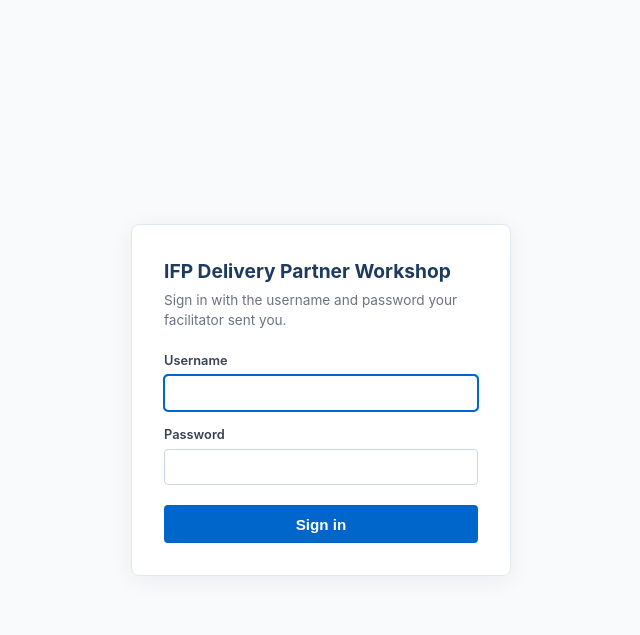
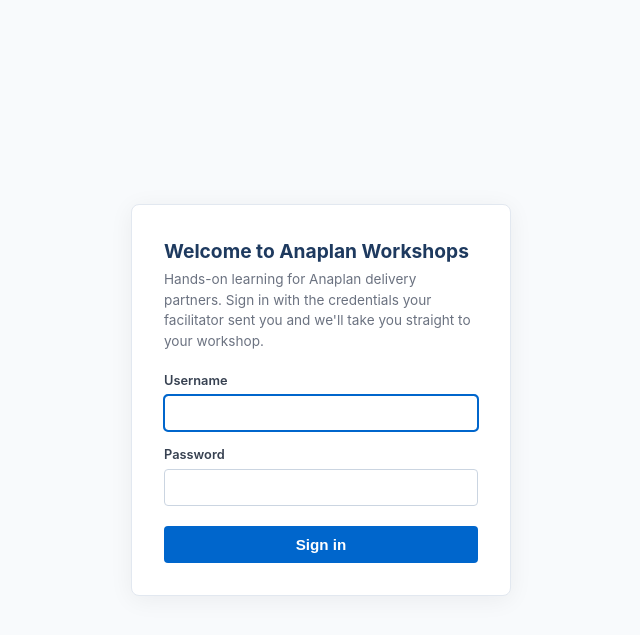
Before and after one commit to gunnarstoa/ifp-delivery-workshop, a Flask app: page /login in a window 1280 px wide. Shown: the top 635 px of the page, without its empty margins (319-959 px from the left). Run offline with Flask 3, Linux system fonts and the light colour scheme.

Commit message:
Login page: generic, welcoming wording for any Anaplan workshop
The login page doubles as the unauthenticated landing for the whole
anaplan-workshops.com platform — not just IFP. Re-worded for any
workshop kind and made the welcome more inviting.

- Title: "Sign in — Anaplan Workshops" (was "Sign in — IFP Delivery
  Partner Workshop")
- H1: "Welcome to Anaplan Workshops"
- Subtitle: "Hands-on learning for Anaplan delivery partners. Sign
  in with the credentials your facilitator sent you and we'll take
  you straight to your workshop."

The home() Flask route already routes participants to their
enrolled workshop after login, so "we'll take you straight to your
workshop" is literally accurate for IFP, FCR, RPM, OWP, etc.

Co-Authored-By: Claude Opus 4.7 (1M context) <noreply@anthropic.com>

```diff
--- a/backend/templates/login.html
+++ b/backend/templates/login.html
@@ -1,10 +1,10 @@
 {% extends "base.html" %}
-{% block title %}Sign in — IFP Delivery Partner Workshop{% endblock %}
+{% block title %}Sign in — Anaplan Workshops{% endblock %}
 {% block body %}
 <div class="auth-shell">
   <div class="auth-card">
-    <h1>IFP Delivery Partner Workshop</h1>
-    <div class="subtitle">Sign in with the username and password your facilitator sent you.</div>
+    <h1>Welcome to Anaplan Workshops</h1>
+    <div class="subtitle">Hands-on learning for Anaplan delivery partners. Sign in with the credentials your facilitator sent you and we'll take you straight to your workshop.</div>
     {% if error %}<div class="auth-error">{{ error }}</div>{% endif %}
     <form method="post" action="{{ url_for('login') }}{% if next %}?next={{ next }}{% endif %}" autocomplete="on">
       <label for="username">Username</label>
```
